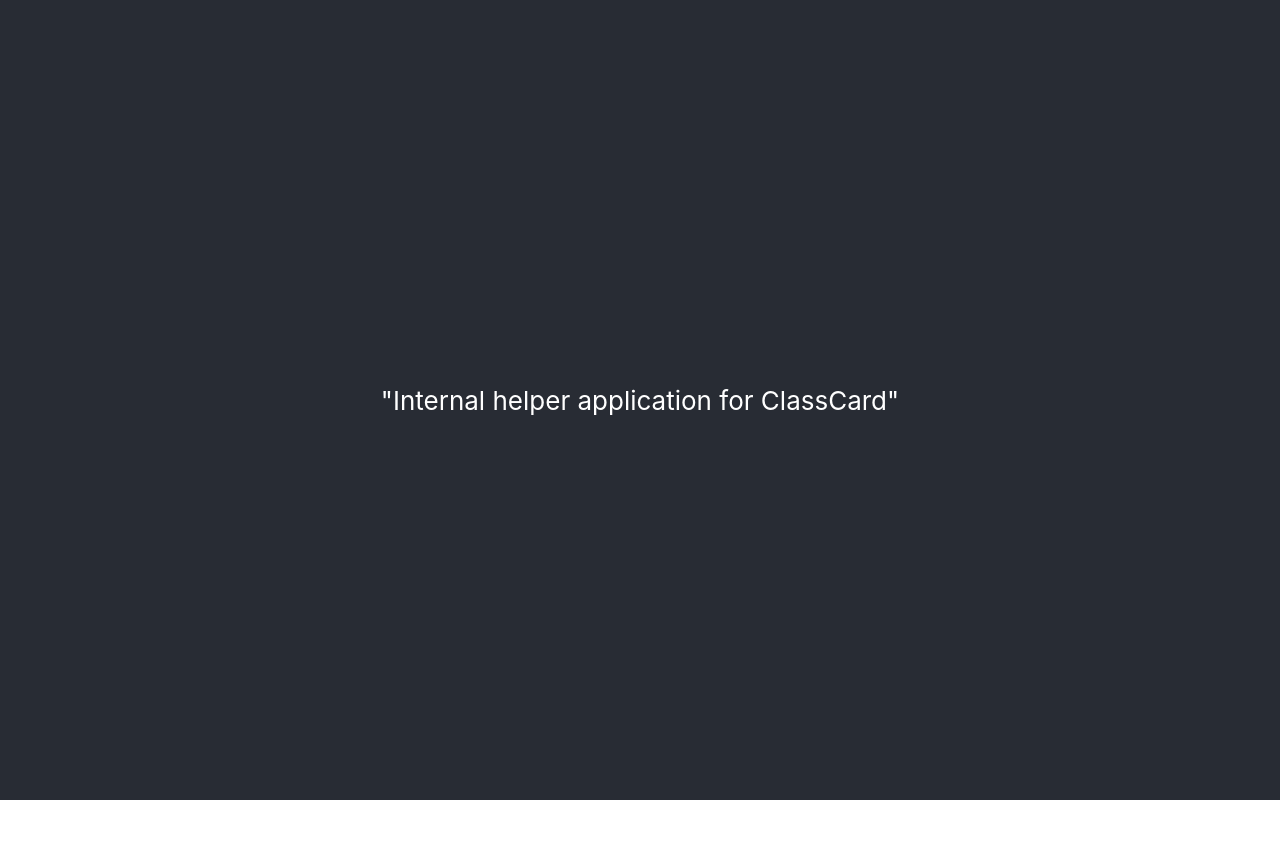
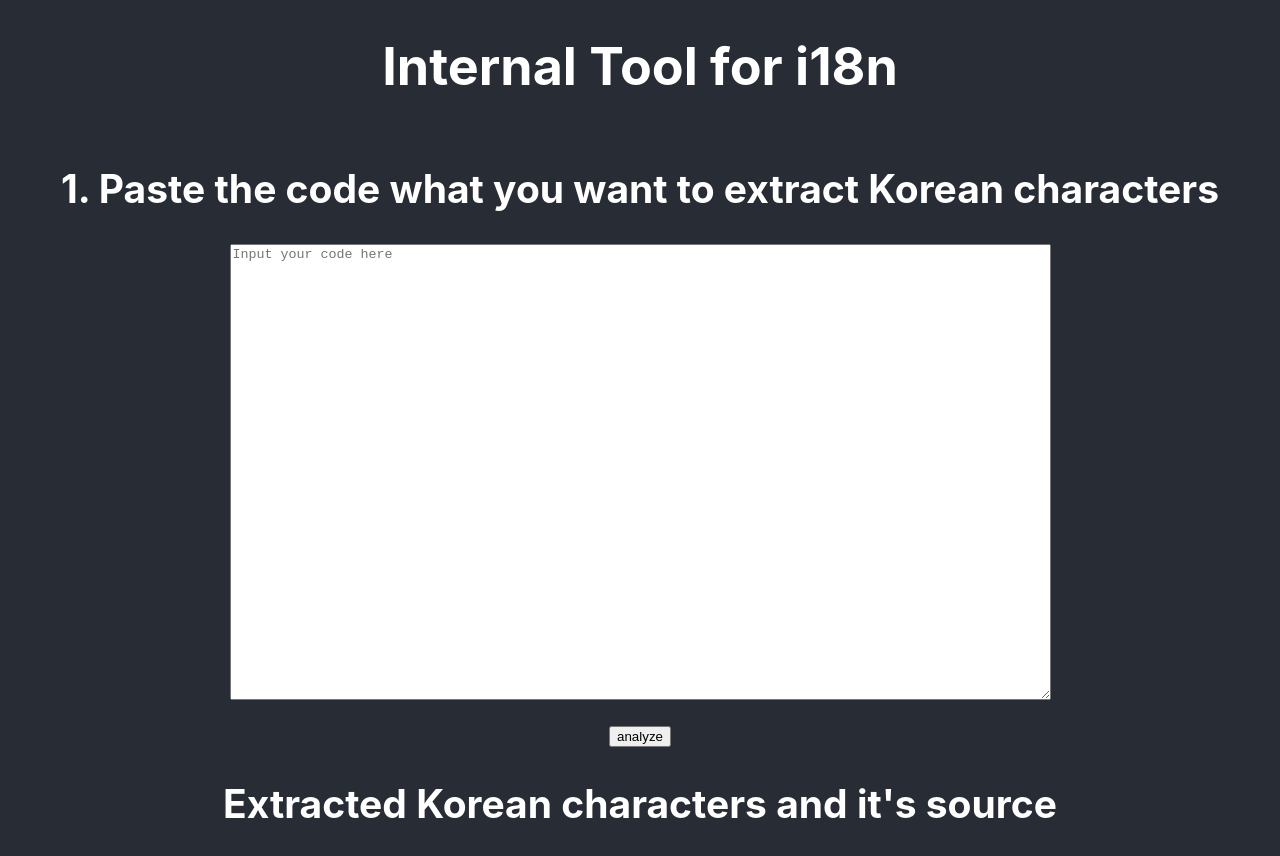
Before and after one commit to prravda/cc-extract-kor, a React (Create React App) app: page / in a window 1280 px wide. Shown: the top 856 px of the page. Before the commit the page ends 800 px from the top, so only its background shows below. Built offline with nearby package versions, Linux system fonts and the light colour scheme.

Commit message:
impl: - created an Input component - inserted this component to App

```diff
--- a/src/App.tsx
+++ b/src/App.tsx
@@ -1,11 +1,15 @@
 import React from "react";
 import "./App.css";
+import { Input } from "./components/Input";
 
 function App() {
   return (
     <div className="App">
       <header className="App-header">
-        "Internal helper application for ClassCard"
+        <h1>Internal Tool for i18n</h1>
+        <h2>1. Paste the code what you want to extract Korean characters</h2>
+        <Input />
+        <h2>Extracted Korean characters and it's source</h2>
       </header>
     </div>
   );
--- /dev/null
+++ b/src/components/Input.tsx
@@ -0,0 +1,34 @@
+import React, { useState, FormEvent } from "react";
+
+export function Input() {
+  const [code, setCode] = useState<string>(``);
+
+  const handleCodeChange = (event: React.ChangeEvent<HTMLTextAreaElement>) => {
+    setCode(event.target.value);
+  };
+
+  const handleSubmit = (event: FormEvent) => {
+    event.preventDefault(); // Prevents the default form submission behavior
+    console.log(code); // This will log the code with its original formatting
+  };
+
+  return (
+    <form className="input" onSubmit={handleSubmit}>
+      <textarea
+        className="input__textarea"
+        placeholder="Input your code here"
+        value={code}
+        onChange={handleCodeChange}
+        rows={30}
+        cols={100}
+        style={{ whiteSpace: "pre" }} // Preserves whitespace and formatting
+      />
+
+      <div style={{ marginTop: "10px" }}>
+        <button type="submit" className="input__submit">
+          analyze
+        </button>
+      </div>
+    </form>
+  );
+}
```
